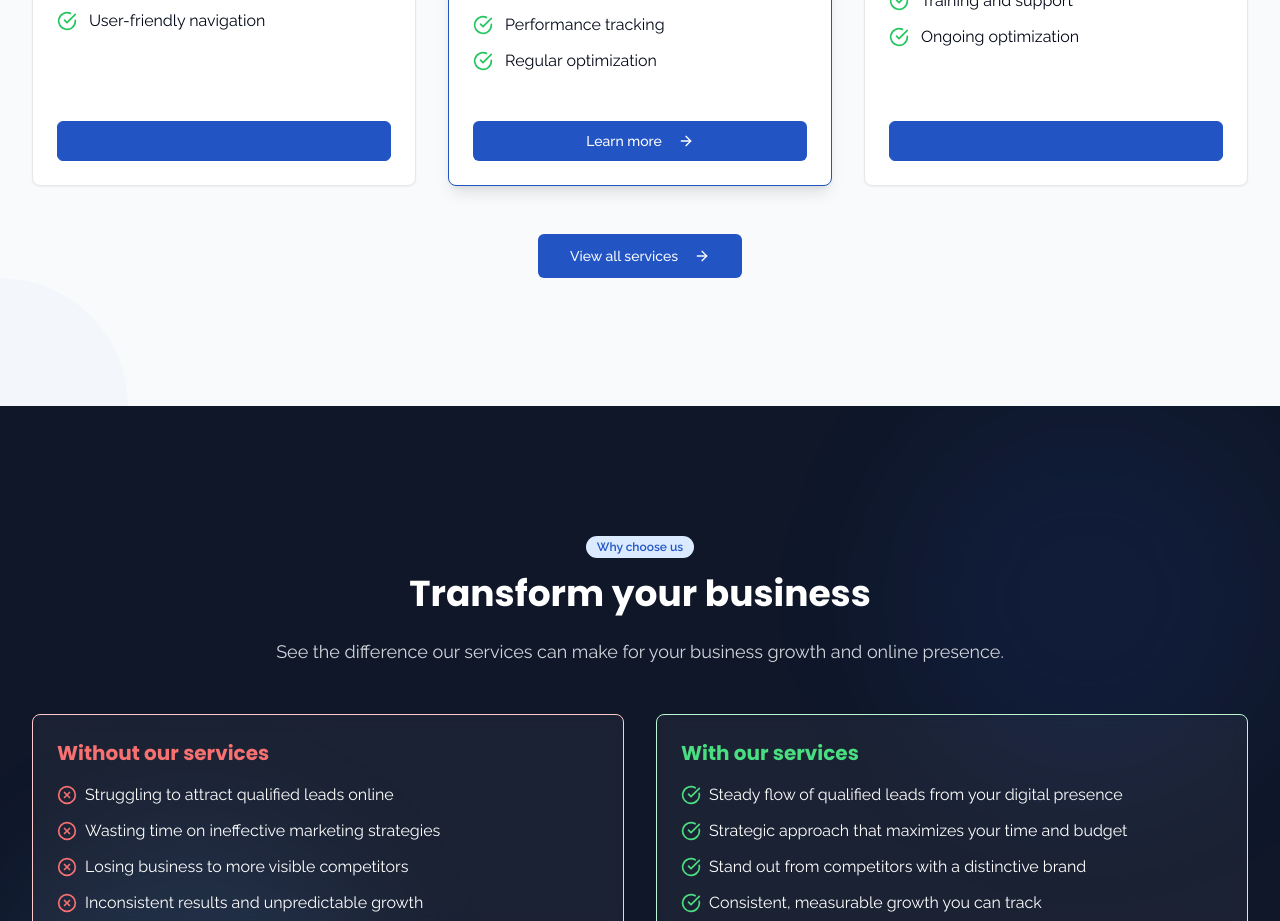
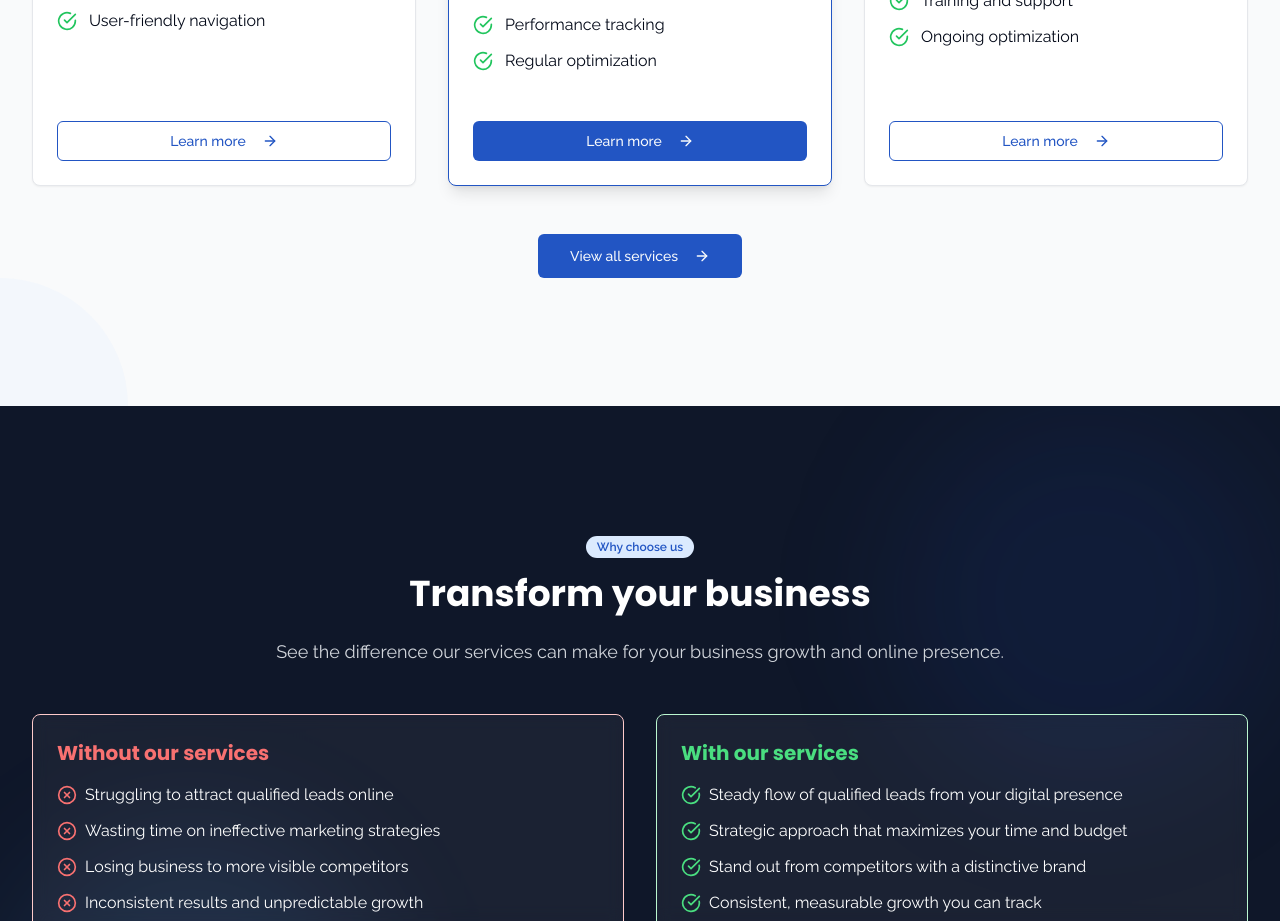
Before and after one commit to Gydetti/website-virtualcounsel, a Next.js app: page / in a window 1280 px wide. Shown: the part 1960-2881 px from the top of the page. Built offline with nearby package versions, Linux system fonts and the light colour scheme; no server answers.

Commit message:
fix(services): style outline buttons white bg with blue border for non-popular cards

```diff
--- a/components/sections/services-section.tsx
+++ b/components/sections/services-section.tsx
@@ -94,10 +94,11 @@ export default function ServicesSection({ services }: ServicesSectionProps) {
 
                 <CardFooter className="card-footer pt-6">
                   <Button
+                    variant={service.popular ? "default" : "outline"}
                     className={`group w-full ${
                       service.popular
-                        ? "bg-primary text-white hover:bg-primary/90"
-                        : "border border-primary text-primary hover:bg-primary hover:text-white"
+                        ? "hover:bg-primary/90"
+                        : "bg-white border border-primary text-primary hover:bg-primary hover:text-white"
                     }`}
                     asChild
                   >
```
